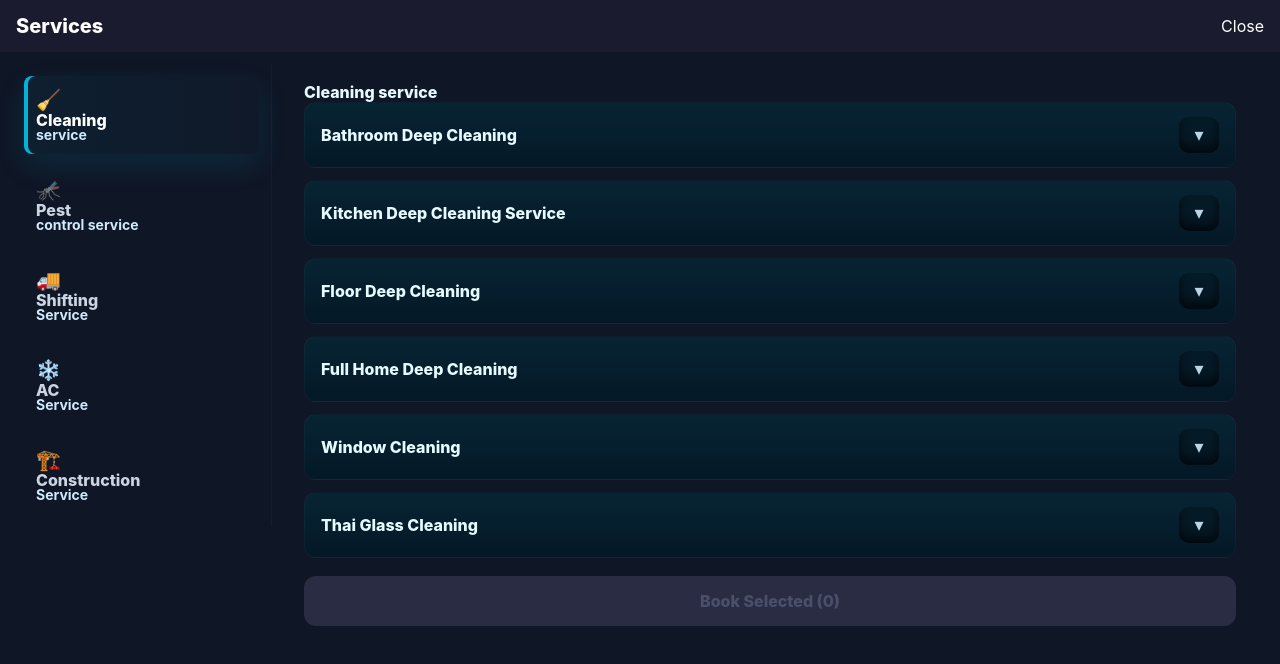
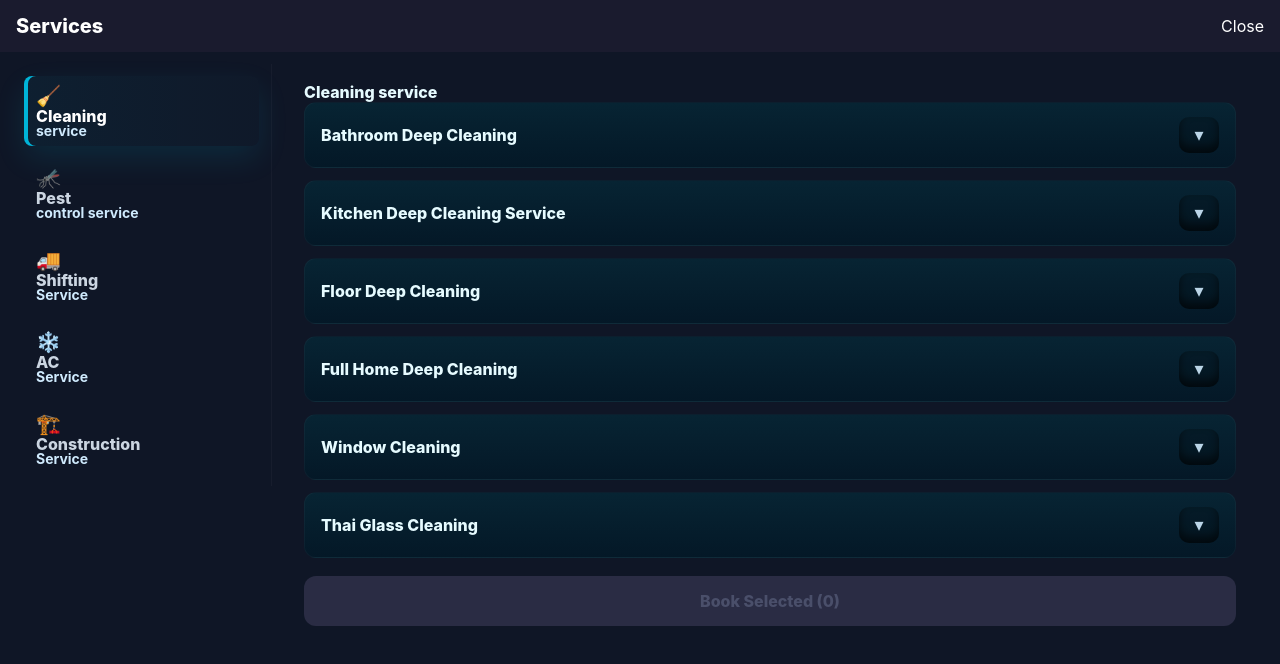
Before and after one commit to RetroRabiul/HTService, a Next.js app: page /all-services in a window 1280 px wide. Shown: the top 664 px of the page. Built offline with nearby package versions, Linux system fonts and the light colour scheme.

Commit message:
booking chevrons

```diff
--- a/styles/BookingModal.module.css
+++ b/styles/BookingModal.module.css
@@ -389,7 +389,7 @@
   background: #22243a;
   border: 1.5px solid transparent;
   border-radius: 10px;
-  padding: 13px 12px;
+  padding: 14px 16px;
   cursor: pointer;
   gap: 12px;
   transition: border-color 0.15s, background 0.15s;
@@ -423,8 +423,9 @@
 
 .serviceRight {
   display: flex;
-  flex-direction: column;
-  align-items: flex-end;
+  flex-direction: row;
+  align-items: center;
+  justify-content: flex-end;
   gap: 6px;
   flex-shrink: 0;
 }
@@ -474,10 +475,14 @@
 /* when chevron is inside a button as a span, ensure it displays inline */
 .groupChevron[aria-hidden] { display: inline-flex; align-items: center; justify-content: center; }
 
-/* ensure chevrons render visually inside their parent buttons */
+/* ensure buttons render the same size */
 .serviceItem, .subserviceItem, .serviceNavItem {
   position: relative;
   overflow: hidden;
+  box-sizing: border-box;
+  min-height: 64px;
+  padding-top: 0.5rem;
+  padding-bottom: 0.5rem;
 }
 
 .serviceItem .serviceChevron, .subserviceItem .groupChevron, .serviceNavItem .groupChevron {
```
